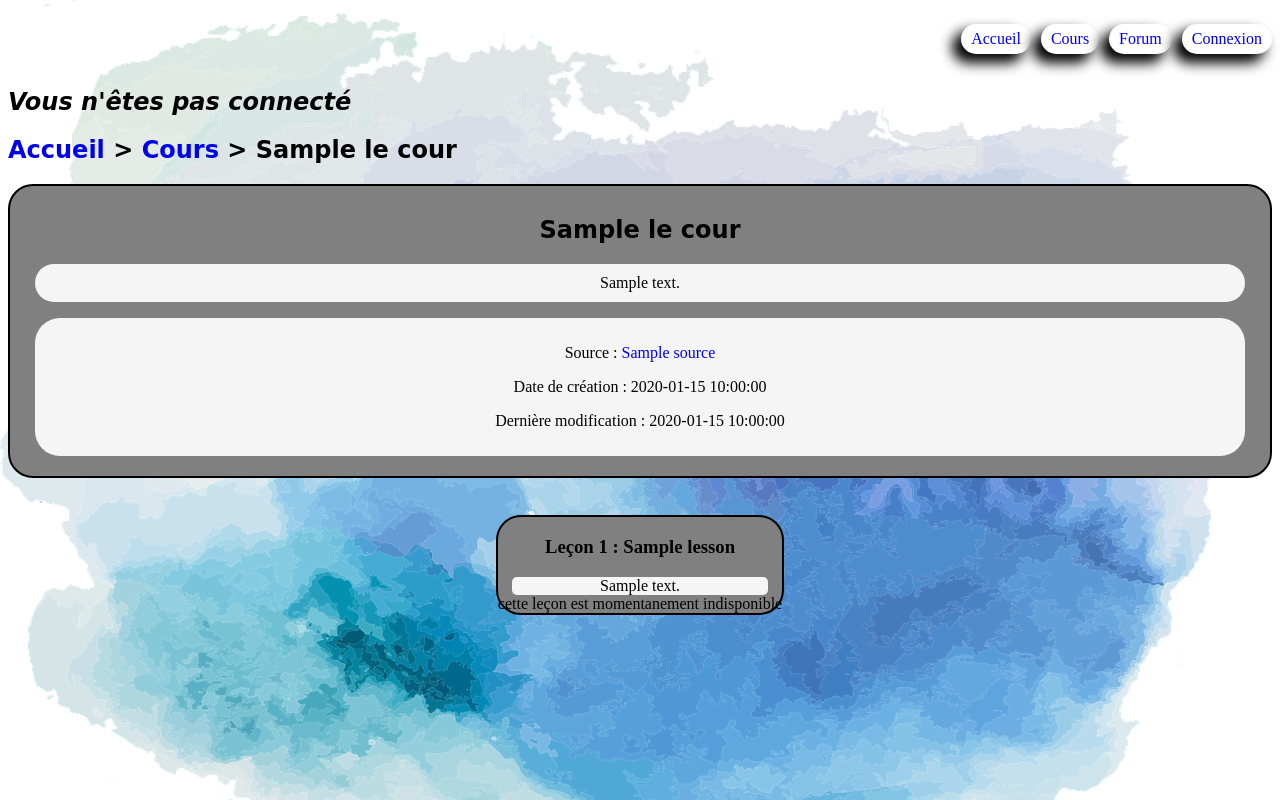
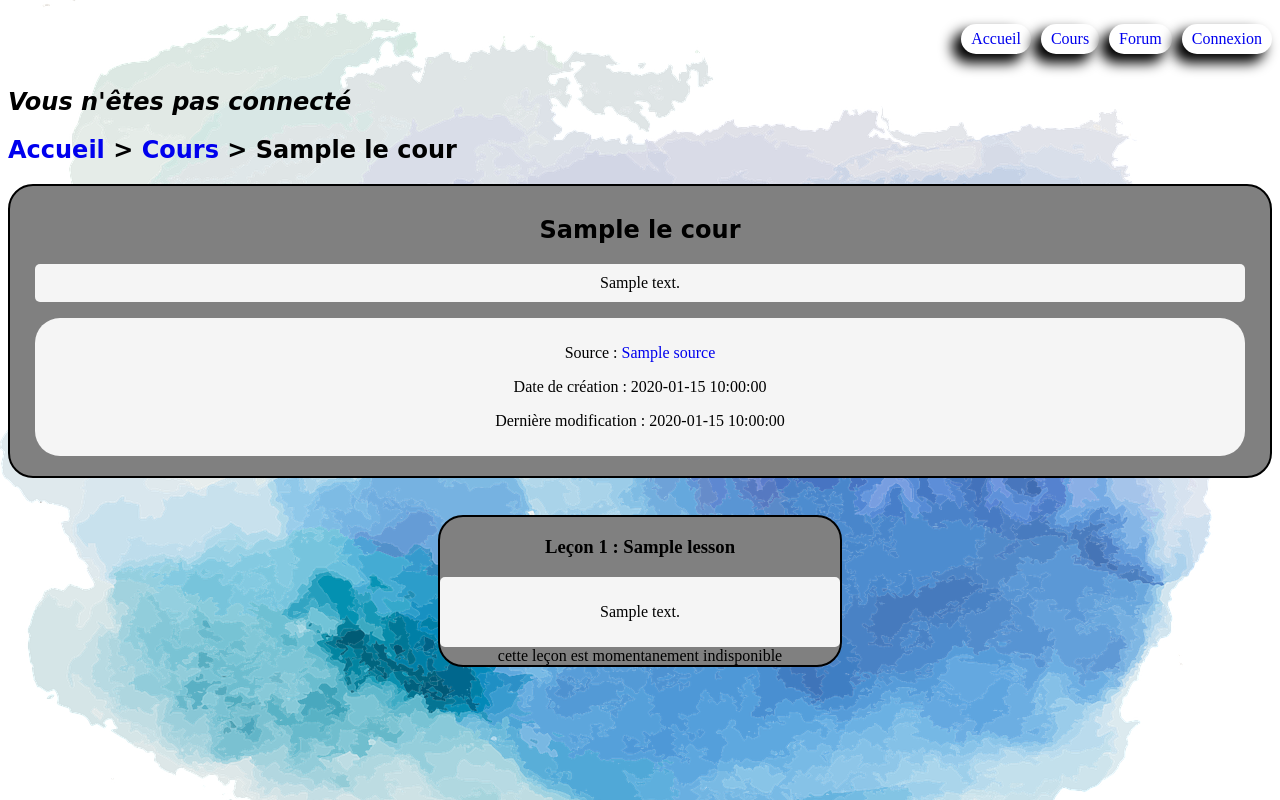
Before and after one commit to Mah224Moud/Projet-web, a PHP site: template View/lessons.php in a window 1280 px wide. Run offline with PHP 8.4, Linux system fonts and the light colour scheme; the template is opened without the code that fills it: most values are stand-ins (such as "Sample title", 1, 10 or a date in 2020).

Commit message:
Ajout des dernières modifications

```diff
--- a/Public/CSS/lessons.css
+++ b/Public/CSS/lessons.css
@@ -18,12 +18,13 @@ h1{
     text-align: center;
     border: 2px solid black;
     border-radius: 25px;
-    margin: 1% 20px;
+    width: 400px;
+    margin: 1% 0;
 }
 
-.lesson p{
+.description
+{
     background-color: whitesmoke;
-    margin: 0 5%;
     border-radius: 5px;
 }
 
--- a/View/adminLessons.php
+++ b/View/adminLessons.php
@@ -40,8 +40,9 @@
                 <?php while($lesson = $lessons->fetch()) : ?>
                     <div class="lesson">
                         <h3>Leçon <?php echo "$i : "; $i++; echo $lesson['titre']?></h3>
-                        <p><?=$lesson['description']?></p>
-
+                        <div class="description">
+                            <p><?=$lesson['description']?></p>
+                        </div>
                         <div class="buttons">
                             <a href="index.php?location=modifyLesson&idCours=<?=$idcours?>&idLesson=<?=$lesson['id']?>">modifier</a>
                             <?php if($lesson['statut'] == 'active'): ?>
--- a/View/lessons.php
+++ b/View/lessons.php
@@ -38,8 +38,9 @@
                 <?php while($lesson = $lessons->fetch()) : ?>
                     <div class="lesson">
                         <h3>Leçon <?php echo "$i : "; $i++; echo $lesson['titre']?></h3>
-                        <p><?=$lesson['description']?></p>
-
+                        <div class="description">
+                            <p><?=$lesson['description']?></p>
+                        </div>
 
                         <?php if($lesson['statut'] == 'active'): ?>
                             <!-- si connecté lien vers la leçon sinon page connection-->
```
